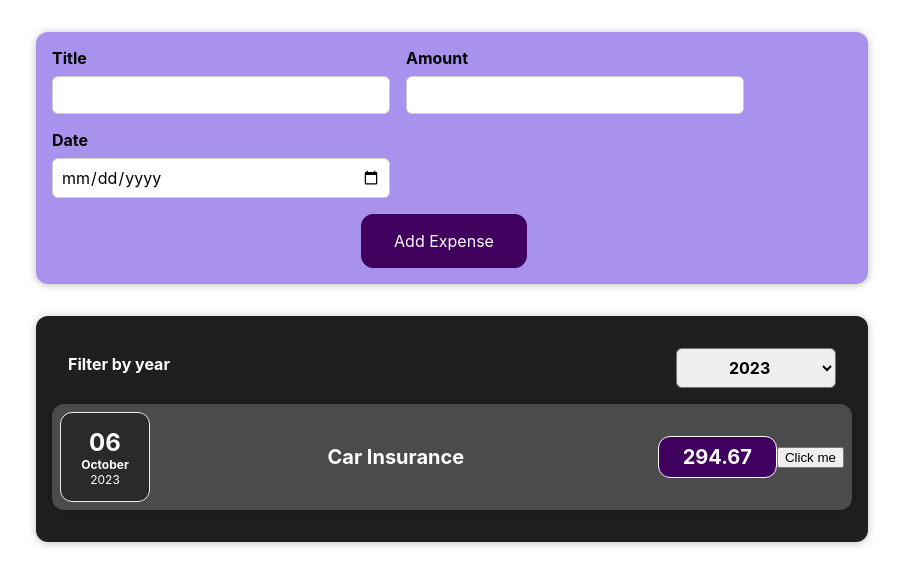
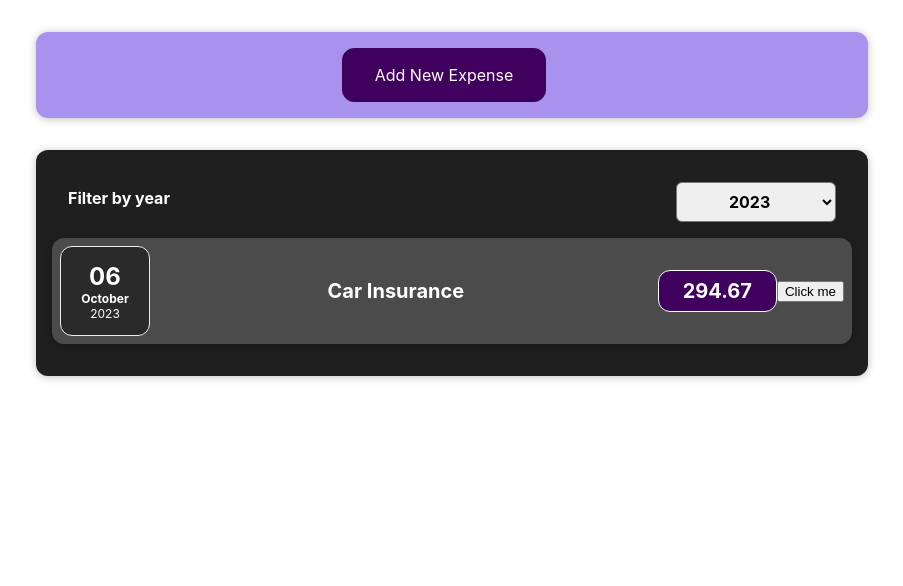
Before and after one commit to AaronAlev/react-expenses, a React (Create React App) app: page / in a window 1280 px wide. Shown: the top 586 px of the page, without its empty margins (188-1091 px from the left). Built offline with nearby package versions, Linux system fonts and the light colour scheme.

Commit message:
16. Ülesanne 6 - valikulise kuvamise täiendamine

```diff
--- a/src/components/NewExpense/ExpenseForm.js
+++ b/src/components/NewExpense/ExpenseForm.js
@@ -2,6 +2,8 @@ import './ExpenseForm.css';
 import { useState } from 'react';
 
 const ExpenseForm = (props) => {
+    const [isEditing, setIsEditing] = useState(false);
+
     const [enteredTitle, setEnteredTitle] = useState('');
     const [enteredAmount, setEnteredAmount] = useState('');
     const [enteredDate, setEnteredDate] = useState('');
@@ -30,6 +32,8 @@ const ExpenseForm = (props) => {
     };
 
     return (
+        <>
+        {isEditing && (
         <form onSubmit={submitHandler}>
             <div className='new-expense__controls'>
                 <div className='new-expense__control'>
@@ -53,8 +57,15 @@ const ExpenseForm = (props) => {
             </div>
             <div className='.new-expense__actions'>
                 <button type='submit'>Add Expense</button>
+                <button onClick={() => setIsEditing(false)}>Cancel</button>
             </div>
         </form>
+        )}
+        {!isEditing && (
+            <button onClick={() => setIsEditing(true)}>Add New Expense</button>
+        )}
+
+        </>
     )
 }
 
```
